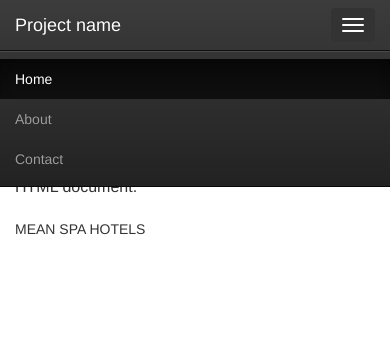
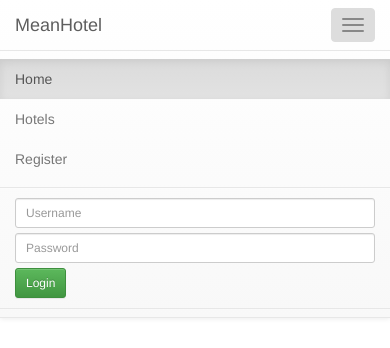
Before and after one commit to kyuzo19/mean-spa, a website: page public/index.html at #/hotels in a window 390 px wide. Both pictures are taken after a click on the button "Toggle navigation". Drawn offline with nearby package versions, Linux system fonts and the light colour scheme; some packages are replaced by stand-ins of ours; no server answers.

Commit message:
login navigation

```diff
--- a/public/app.js
+++ b/public/app.js
@@ -1,7 +1,7 @@
 angular.module("meanApp", ["ngRoute", "meanApp1", "meanApp2", "meanApp3"])
 .config(function ($routeProvider) {
 	$routeProvider
-		.when("/", {
+		.when("/hotels", {
 			templateUrl: "hotel-list/hotels-list.html",
 			controller: "hotelListController"
 	   	})
@@ -9,10 +9,10 @@ angular.module("meanApp", ["ngRoute", "meanApp1", "meanApp2", "meanApp3"])
 			templateUrl: "hotel-display/hotel-display.html",
 			controller: "hotelDisplayController"
 		})
-		.when("/login", {
+		/*.when("/login", {
 			templateUrl: "login/login.html",
 			controller: "loginController"
-		})
+		})*/
 		.when("/register", {
 			templateUrl: "register/register.html",
 			controller: "registerController"
--- /dev/null
+++ b/public/css/custom.css
@@ -0,0 +1,3 @@
+body > .container {
+	padding-top: 60px;
+}
--- a/public/hotel-list/hotels-list.html
+++ b/public/hotel-list/hotels-list.html
@@ -1,4 +1,6 @@
-<p>{{meanTitle}}</p>
-<ul ng-repeat="hotel in data">
-    <li><a ng-href="#/hotel/{{hotel._id}}">{{hotel.name}}</a></li>
-</ul>
+<div class="row">
+	<p>{{meanTitle}}</p>
+	<ul ng-repeat="hotel in data">
+    	<li><a ng-href="#/hotel/{{hotel._id}}">{{hotel.name}}</a></li>
+	</ul>
+</div>
--- a/public/index.html
+++ b/public/index.html
@@ -11,8 +11,10 @@
 	<script src="/node_modules/jquery/dist/jquery.min.js"></script>
 <!-- Latest compiled and minified JavaScript -->
 	<script src="https://maxcdn.bootstrapcdn.com/bootstrap/3.3.7/js/bootstrap.min.js" integrity="sha384-Tc5IQib027qvyjSMfHjOMaLkfuWVxZxUPnCJA7l2mCWNIpG9mGCD8wGNIcPD7Txa" crossorigin="anonymous"></script>
+	<link href="css/custom.css" rel="stylesheet">
     <body>
-		<!--<nav class="navbar navbar-inverse navbar-fixed-top">
+
+		<nav class="navbar navbar-default navbar-fixed-top" ng-controller="loginController">
  			<div class="container">
  			  <div class="navbar-header">
  			    <button type="button" class="navbar-toggle collapsed" data-toggle="collapse" data-target="#navbar" aria-expanded="false" aria-controls="navbar">
@@ -21,54 +23,32 @@
  			      <span class="icon-bar"></span>
  			      <span class="icon-bar"></span>
  			    </button>
-          <a class="navbar-brand" href="#">Project name</a>
-        </div>
-        <div id="navbar" class="navbar-collapse collapse">
-          <form class="navbar-form navbar-right">
-            <div class="form-group">
-              <input type="text" placeholder="Email" class="form-control" ng-model="username">
-            </div>
-            <div class="form-group">
-              <input type="password" placeholder="Password" class="form-control" ng-model="password">
-            </div>
-            <button type="button" class="btn btn-success" ng-click="">Sign in</button>
-          </form>
-        </div>
-      </div>
-    </nav>-->
-
-		<nav class="navbar navbar-inverse navbar-fixed-top">
-      <div class="container">
-        <div class="navbar-header">
-          <button type="button" class="navbar-toggle collapsed" data-toggle="collapse" data-target="#navbar" aria-expanded="false" aria-controls="navbar">
-            <span class="sr-only">Toggle navigation</span>
-            <span class="icon-bar"></span>
-            <span class="icon-bar"></span>
-            <span class="icon-bar"></span>
-          </button>
-          <a class="navbar-brand" href="#">Project name</a>
+ 			    <a class="navbar-brand" href="#/">MeanHotel</a>
  			  </div>
  			  <div id="navbar" class="collapse navbar-collapse">
  			    <ul class="nav navbar-nav">
-            <li class="active"><a href="#">Home</a></li>
-            <li><a href="#about">About</a></li>
-            <li><a href="#contact">Contact</a></li>
+ 			      <li ng-class="vm.isActiveTab('')" class="active"><a href="#/">Home</a></li>
+ 			      <li ng-class="vm.isActiveTab('hotels')"><a href="#/hotels">Hotels</a></li>
+ 			      <li ng-class="vm.isActiveTab('register')" ng-if="!vm.isLoggedIn()"><a href="#/register">Register</a></li>
+ 			      <li ng-class="vm.isActiveTab('profile')" ng-if="vm.isLoggedIn()"><a href="#/profile">Profile</a></li>
  			    </ul>
-        </div><!--/.nav-collapse -->
+ 			    <form ng-if="!vm.isLoggedIn()" class="navbar-form navbar-right" role="login" ng-submit="login()">
+ 			     <div class="form-group" ng-class="{'has-error': vm.error}">
+ 			       <input type="text" class="form-control input-sm" placeholder="Username" ng-model="username" autocapitalize="none">
+ 			     </div>
+ 			     <div class="form-group" ng-class="{'has-error': vm.error}">
+ 			       <input type="password" class="form-control input-sm" placeholder="Password" ng-model="password" autocapitalize="none">
+ 			     </div>
+ 			     <button type="submit" class="btn btn-sm btn-success">Login</button>
+ 			   </form>
+ 			   <ul ng-if="vm.isLoggedIn()" class="nav navbar-nav navbar-right">
+ 			     <li><p class="navbar-text">Welcome back {{ vm.loggedInUser }}</p></li>
+ 			     <li><button class="navbar-btn btn-sm btn-info" ng-click="vm.logout()">Logout</button></li>
+ 			   </ul>
+ 			  </div>
  			</div>
 		</nav>
-	<div class="container">
-
-      <div class="starter-template">
-        <h1>Bootstrap starter template</h1>
-        <p class="lead">Use this document as a way to quickly start any new project.<br> All you get is this text and a mostly barebones HTML document.</p>
-      </div>
-
-    </div>
-
        	<div class="container" ng-view></div>
-
-
 
         <script src="/node_modules/angular/angular.min.js"></script>
         <script src="/node_modules/angular-route/angular-route.min.js"></script>
--- a/public/login/login-controller.js
+++ b/public/login/login-controller.js
@@ -2,13 +2,21 @@ angular.module("meanApp")
 .controller("loginController", ["$scope", "registerService", function ($scope, registerService){
 
 	$scope.login = function(){
+			var usrnme = $scope.username;
+			var psswrd = $scope.password;
+
+		console.log(usrnme);
+		console.log(psswrd);
+
 		var data = {
 			username: $scope.username,
 			password: $scope.password
 		};
 
-		registerService.login(data).then(function(res){
+		/*registerService.login(data).then(function(res){
 			console.log(res);
-		})
+		}).catch(function(err) {
+			console.log(err);
+		})*/
 	};
 }])
--- a/public/services/auth.js
+++ b/public/services/auth.js
@@ -11,6 +11,8 @@ angular.module("meanApp")
 	data.login = function (data) {
 		return $http.post("/api/users/login",data).then(function(res){
 			return res;
+		}).catch(function(err){
+			return err;
 		})
 	}
 	return data;
```
Also changed, not shown: public/hotel-display/hotel-display.html (+6 -0 lines). Lines whose indentation alone changed are shown as unchanged.
